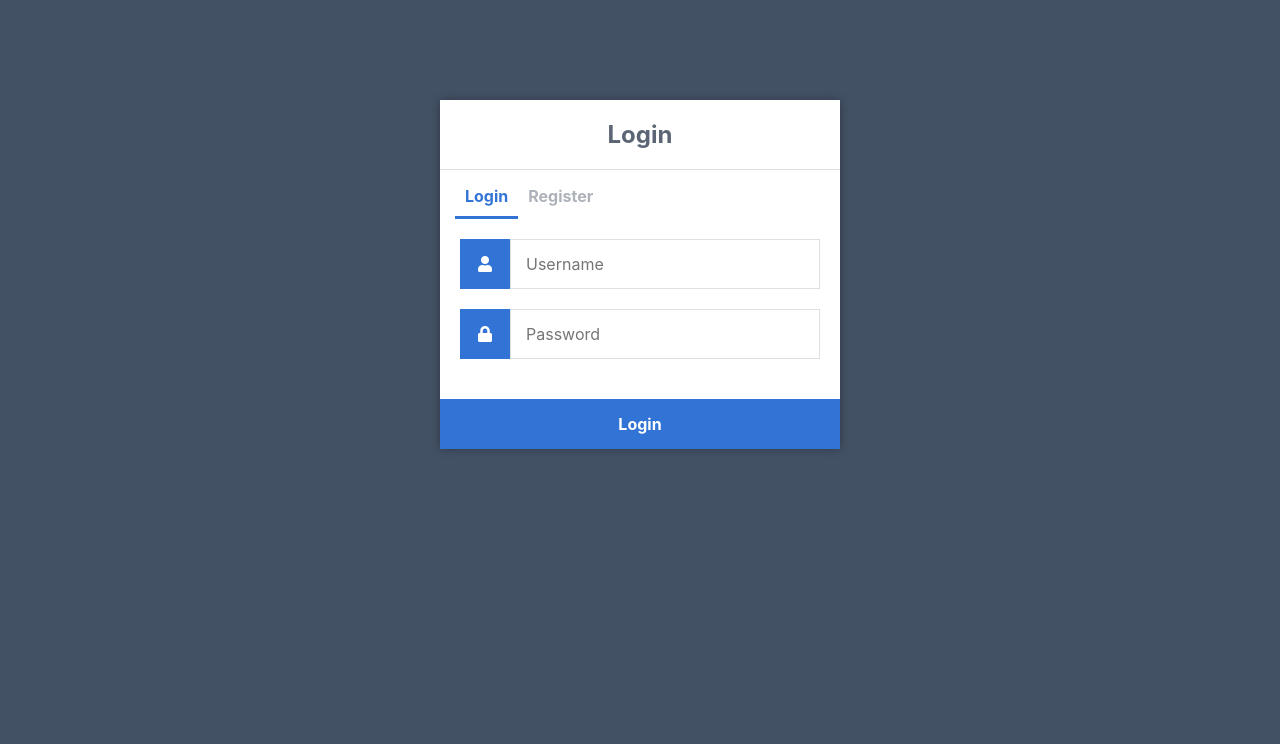
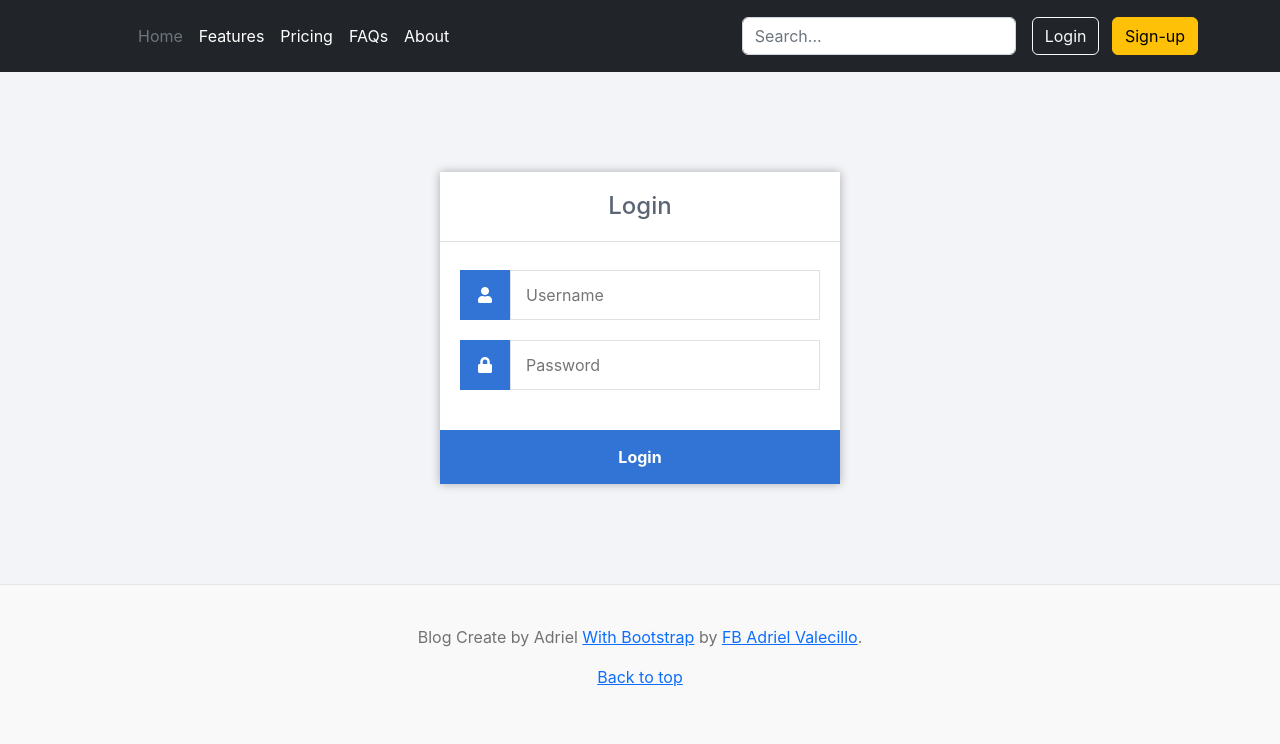
Before and after one commit to AdrielValecillo/Catalogo_de_Peliculas, a Flask app: page /pythonlogin/ in a window 1280 px wide. Shown: the top 744 px of the page. Run offline with Flask 2, Linux system fonts and the light colour scheme; some libraries are stand-ins or nearby versions.

Commit message:
actualizacion de casi todoxd

```diff
--- a/app/main.py
+++ b/app/main.py
@@ -23,7 +23,11 @@ mysql = MySQL(app)
 
 @app.route('/')
 def index():
-    return redirect(url_for('login'))
+    cursor = mysql.connection.cursor(MySQLdb.cursors.DictCursor)
+    cursor.execute('SELECT * FROM best_movies limit 20')
+    movies = cursor.fetchall()
+    #print(movies[2])
+    return render_template('example.html', movies = movies)
 
 
 
@@ -38,7 +42,7 @@ def login():
         password = request.form['password']
         # Check if account exists using MySQL
         cursor = mysql.connection.cursor(MySQLdb.cursors.DictCursor)
-        cursor.execute('SELECT * FROM accounts WHERE username = %s ', (username,))
+        cursor.execute('SELECT * FROM accounts WHERE username = %s', (username,))
         # Fetch one record and return result
         account = cursor.fetchone()
 
@@ -59,7 +63,7 @@ def login():
             # Account doesnt exist or username/password incorrect
             msg = 'Incorrect username/password!'
     # Show the login form with message (if any)
-    return render_template('index.html', msg=msg)
+    return render_template('login.html', msg=msg)
 
 
 # http://localhost:5000/python/logout - this will be the logout page
--- a/app/static/css/style.css
+++ b/app/static/css/style.css
@@ -145,3 +145,11 @@ body.loggedin {
 	padding: 5px;
 	margin: 0 0 10px 0;
 }
+
+.blog-footer {
+    padding: 2.5rem 0;
+    color: #727272;
+    text-align: center;
+    background-color: #f9f9f9;
+    border-top: 0.05rem solid #e5e5e5;
+}
--- a/app/templates/layout.html
+++ b/app/templates/layout.html
@@ -5,18 +5,52 @@
 		<title>{% block title %}{% endblock %}</title>
 		<link rel="stylesheet" href="{{ url_for('static', filename='css/style.css') }}">
 		<link rel="stylesheet" href="https://use.fontawesome.com/releases/v5.7.1/css/all.css">
+		<!-- CSS only -->
+		<link href="https://cdn.jsdelivr.net/npm/bootstrap@5.2.0/dist/css/bootstrap.min.css" rel="stylesheet" integrity="sha384-gH2yIJqKdNHPEq0n4Mqa/HGKIhSkIHeL5AyhkYV8i59U5AR6csBvApHHNl/vI1Bx" crossorigin="anonymous">
 	</head>
 	<body class="loggedin">
-		<nav class="navtop">
-			<div>
-				<h1>Website Title</h1>
-                <a href="{{ url_for('home') }}"><i class="fas fa-home"></i>Home</a>
-				<a href="{{ url_for('profile') }}"><i class="fas fa-user-circle"></i>Profile</a>
-				<a href="{{ url_for('logout') }}"><i class="fas fa-sign-out-alt"></i>Logout</a>
-			</div>
-		</nav>
-		<div class="content">
+
+
+	<header class="p-3 bg-dark text-white">
+    <div class="container">
+      <div class="d-flex flex-wrap align-items-center justify-content-center justify-content-lg-start">
+        <a href="/" class="d-flex align-items-center mb-2 mb-lg-0 text-white text-decoration-none">
+          <svg class="bi me-2" width="40" height="32" role="img" aria-label="Bootstrap"><use xlink:href="#bootstrap"></use></svg>
+        </a>
+
+        <ul class="nav col-12 col-lg-auto me-lg-auto mb-2 justify-content-center mb-md-0">
+          <li><a href="/" class="nav-link px-2 text-secondary">Home</a></li>
+          <li><a href="#" class="nav-link px-2 text-white">Features</a></li>
+          <li><a href="#" class="nav-link px-2 text-white">Pricing</a></li>
+          <li><a href="#" class="nav-link px-2 text-white">FAQs</a></li>
+          <li><a href="#" class="nav-link px-2 text-white">About</a></li>
+        </ul>
+
+        <form class="col-12 col-lg-auto mb-3 mb-lg-0 me-lg-3">
+          <input type="search" class="form-control form-control-dark" placeholder="Search..." aria-label="Search">
+        </form>
+
+        <div class="text-end">
+          <a href="{{ url_for('login') }}" class="btn btn-outline-light me-2">Login</a>
+          <a href="{{ url_for('register') }}" class="btn btn-warning">Sign-up</a>
+        </div>
+      </div>
+    </div>
+  </header>
+
+
+		<div class="container">
 			{% block content %}{% endblock %}
 		</div>
-	</body>
+	<!-- JavaScript Bundle with Popper -->
+	<script src="https://cdn.jsdelivr.net/npm/bootstrap@5.2.0/dist/js/bootstrap.bundle.min.js" integrity="sha384-A3rJD856KowSb7dwlZdYEkO39Gagi7vIsF0jrRAoQmDKKtQBHUuLZ9AsSv4jD4Xa" crossorigin="anonymous"></script>
+
+
+    <footer class="blog-footer">
+      <p>Blog Create by Adriel <a href="https://getbootstrap.com/">With Bootstrap</a> by <a href="https://facebook.com/adriel.valecillo.5">FB Adriel Valecillo</a>.</p>
+      <p>
+        <a href="#">Back to top</a>
+      </p>
+    </footer>
+    </body>
 </html>
--- a/app/templates/index.html
+++ b/app/templates/login.html
@@ -1,18 +1,10 @@
-<!DOCTYPE html>
-<html>
-	<head>
-		<meta charset="utf-8">
-		<title>Login</title>
-		<link rel="stylesheet" href="{{ url_for('static', filename='css/style.css') }}">
-		<link rel="stylesheet" href="https://use.fontawesome.com/releases/v5.7.1/css/all.css">
-	</head>
-	<body>
+{% extends 'layout.html' %}
+{% block title %}Login{% endblock %}
+
+{% block content %}
 		<div class="login">
 			<h1>Login</h1>
-			<div class="links">
-				<a href="{{ url_for('login') }}" class="active">Login</a>
-				<a href="{{ url_for('register') }}">Register</a>
-			</div>
+
 			<form action="{{ url_for('login') }}" method="post">
 				<label for="username">
 					<i class="fas fa-user"></i>
@@ -26,5 +18,4 @@
 				<input type="submit" value="Login">
 			</form>
 		</div>
-	</body>
-</html>
+{% endblock %}
```
Also changed, not shown: app/templates/example.html (added, +26 -0 lines), app/templates/register.html (+7 -12 lines).
